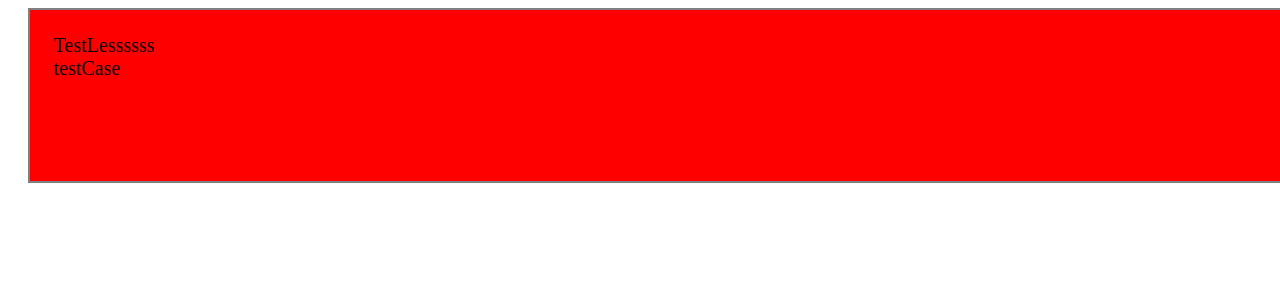
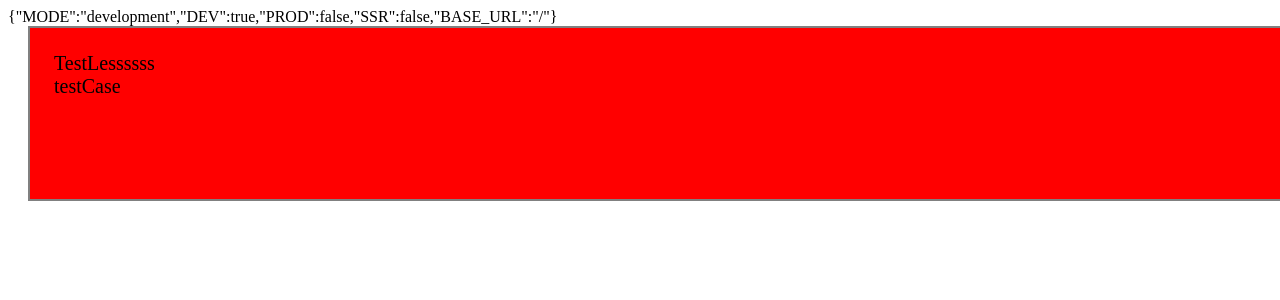
Before and after one commit to 1847016090/tomato-clock, a React (Vite) app: page / in a window 1280 px wide. Shown: the top 300 px of the page. Built offline with nearby package versions, Linux system fonts and the light colour scheme.

Commit message:
feat: 调整目录

```diff
--- a/src/App.tsx
+++ b/src/App.tsx
@@ -1,9 +1,10 @@
-import TestLess from "./test-less";
+import TestLess from "./pages/test-less";
+import TestEnv from "./pages/test-env";
+
 function App() {
-  const env = import.meta.env;
-  console.log("import.meta.env", env);
   return (
     <div className="App">
+      <TestEnv />
       <TestLess />
     </div>
   );
--- /dev/null
+++ b/src/pages/test-env/index.tsx
@@ -0,0 +1,8 @@
+import React, { memo } from "react";
+
+const TestEnv = () => {
+  const env = import.meta.env;
+  return <div>{JSON.stringify(env)}</div>;
+};
+
+export default memo(TestEnv);
```
Also changed, not shown: src/pages/test-less/index.module.less (renamed from src/test-less/index.module.less), src/pages/test-less/index.tsx (renamed from src/test-less/index.tsx).
